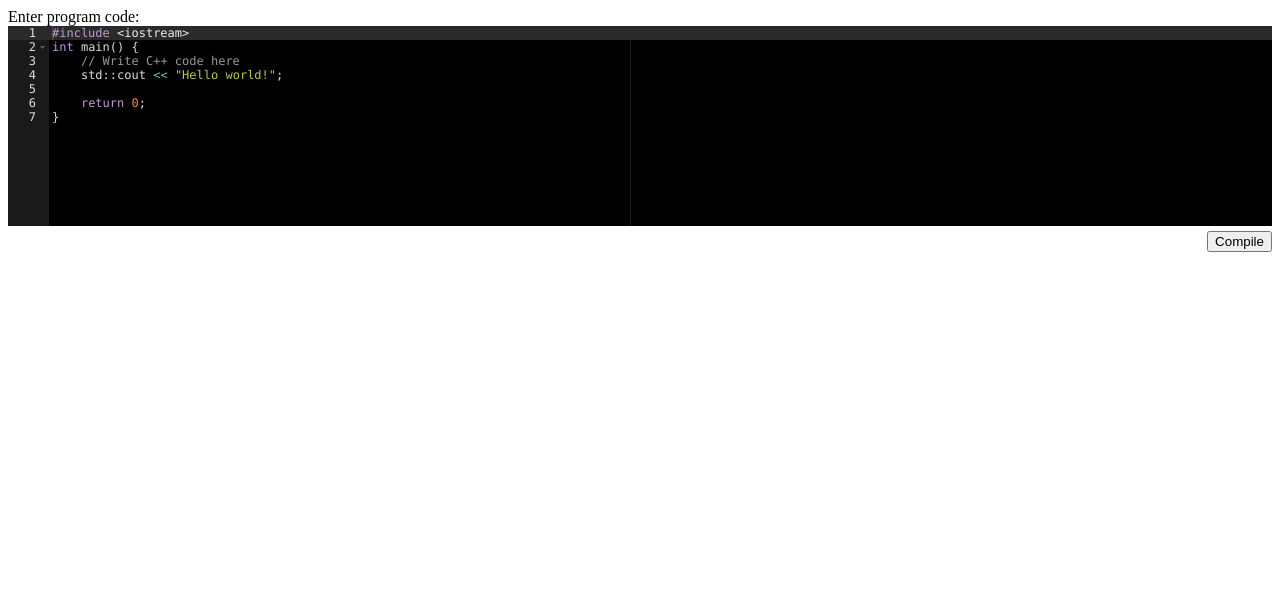
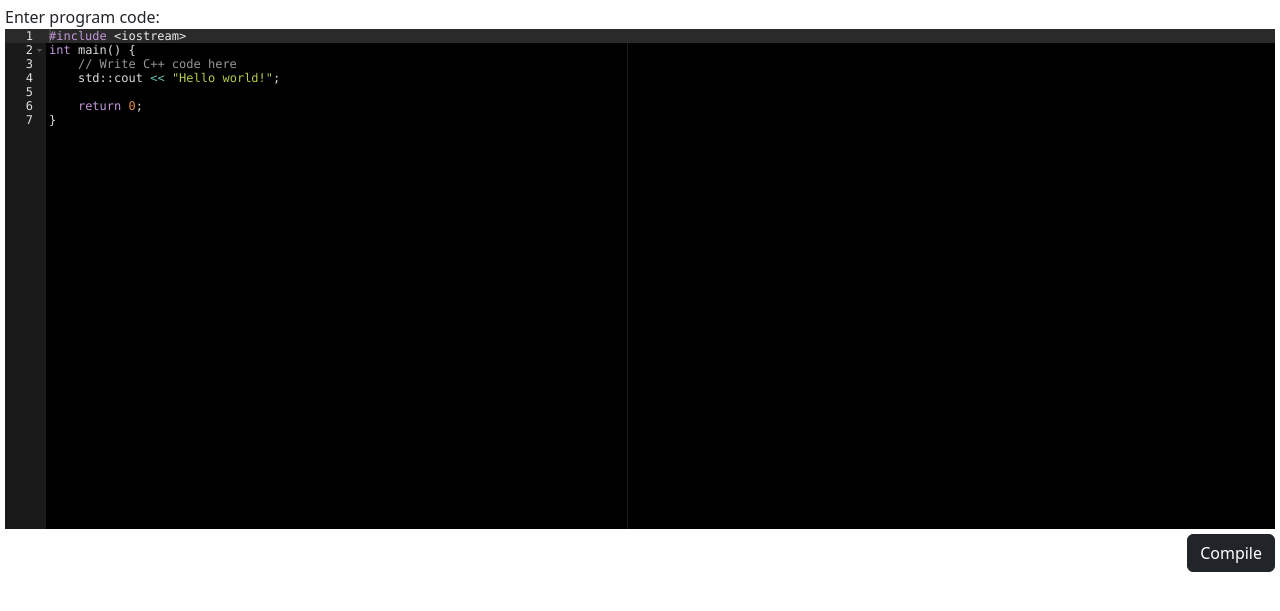
Before and after one commit to otto2048/honours-project, a PHP site: page /compileForm.html in a window 1280 px wide. Shown: the top 611 px of the page. Run offline with PHP 8.4, Linux system fonts and the light colour scheme; some libraries are stand-ins or nearby versions.

Commit message:
Add editor on debug page
Add editor to debug page to display code that was compiled
Change some styles
Add bootstrap

```diff
--- a/prototyping/basicCompilerV2/compileForm.html
+++ b/prototyping/basicCompilerV2/compileForm.html
@@ -2,7 +2,15 @@
 <html lang="en" >
     <head>
         <title>Create C++ Program</title>
+
+        <!-- ACE editor -->
         <script src="https://cdnjs.cloudflare.com/ajax/libs/ace/1.13.1/ace.js" integrity="sha512-IQmiIneKUJhTJElpHOlsrb3jpF7r54AzhCTi7BTDLiBVg0f7mrEqWVCmOeoqKv5hDdyf3rbbxBUgYf4u3O/QcQ==" crossorigin="anonymous" referrerpolicy="no-referrer"></script>
+
+        <!-- bootstrap -->
+        <link rel="stylesheet" href="https://cdn.jsdelivr.net/npm/bootstrap@5.2.2/dist/css/bootstrap.min.css">
+        <script src="https://cdn.jsdelivr.net/npm/bootstrap@5.2.2/dist/js/bootstrap.bundle.min.js"></script>
+
+        <!-- custom styles -->
         <link rel="stylesheet" href="style.css">
     </head>
 
@@ -21,7 +29,7 @@ int main() {
     return 0;
 }</div>
             </div>
-            <button class="btn compile-btn" type="submit">Compile</button>
+            <button class="btn btn-dark compile-btn" type="submit">Compile</button>
 
         </form>
 
--- a/prototyping/basicCompilerV2/js/aceEditor.js
+++ b/prototyping/basicCompilerV2/js/aceEditor.js
@@ -7,11 +7,22 @@ function preparePage()
     editor.setTheme("ace/theme/tomorrow_night_bright");
     editor.session.setMode("ace/mode/c_cpp");
 
+    saveEditorInput();
+
+    editor.getSession().on("change", function () {
+        saveEditorInput();
+    });
+}
+
+function saveEditorInput()
+{
+    var editor = ace.edit("editor");
+
     var input = document.getElementsByName("code-input")[0];
 
+    //set hidden input field to editor contents
     input.value = editor.getSession().getValue();
 
-    editor.getSession().on("change", function () {
-    input.value = editor.getSession().getValue();
-    });
+    //save input into local storage
+    localStorage.setItem("code-input", editor.getSession().getValue());
 }
--- a/prototyping/basicCompilerV2/js/client.js
+++ b/prototyping/basicCompilerV2/js/client.js
@@ -46,7 +46,7 @@ function preparePage()
             socket.send(JSON.stringify(obj));
         }
     }, {
-        height: 350
+        height: 500
     });
 }
 
--- a/prototyping/basicCompilerV2/style.css
+++ b/prototyping/basicCompilerV2/style.css
@@ -1,3 +1,7 @@
+body {
+    padding: 5px 5px;
+}
+
 #editor {
     position: absolute;
     left: 0;
@@ -8,7 +12,7 @@
 
 #editor-container {
     position: relative;
-    height: 200px;
+    height: 500px;
 }
 
 .code-input {
```
Also changed, not shown: prototyping/basicCompilerV2/debug.html (+30 -5 lines), prototyping/basicCompilerV2/js/aceEditorDebug.js (added, +16 -0 lines).
